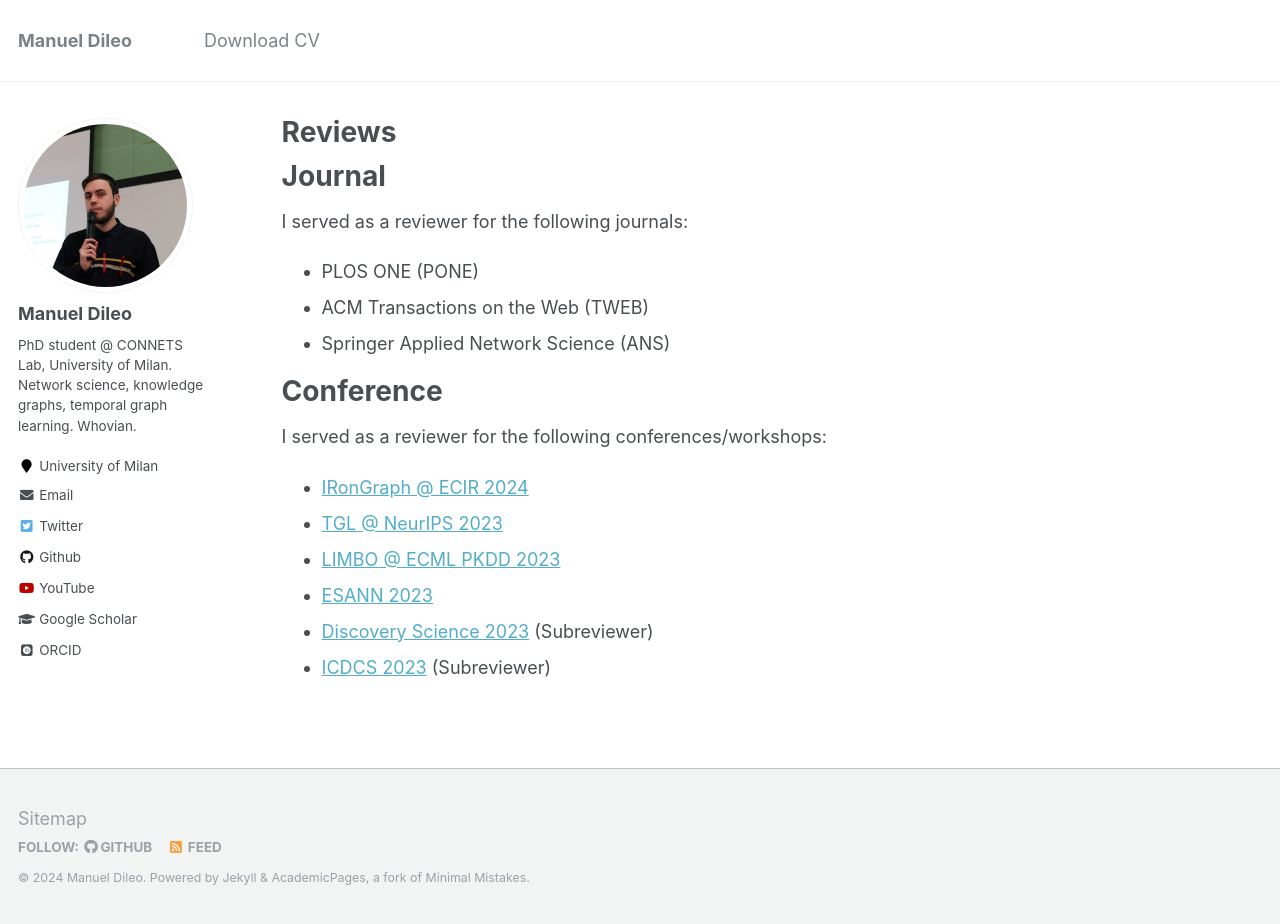
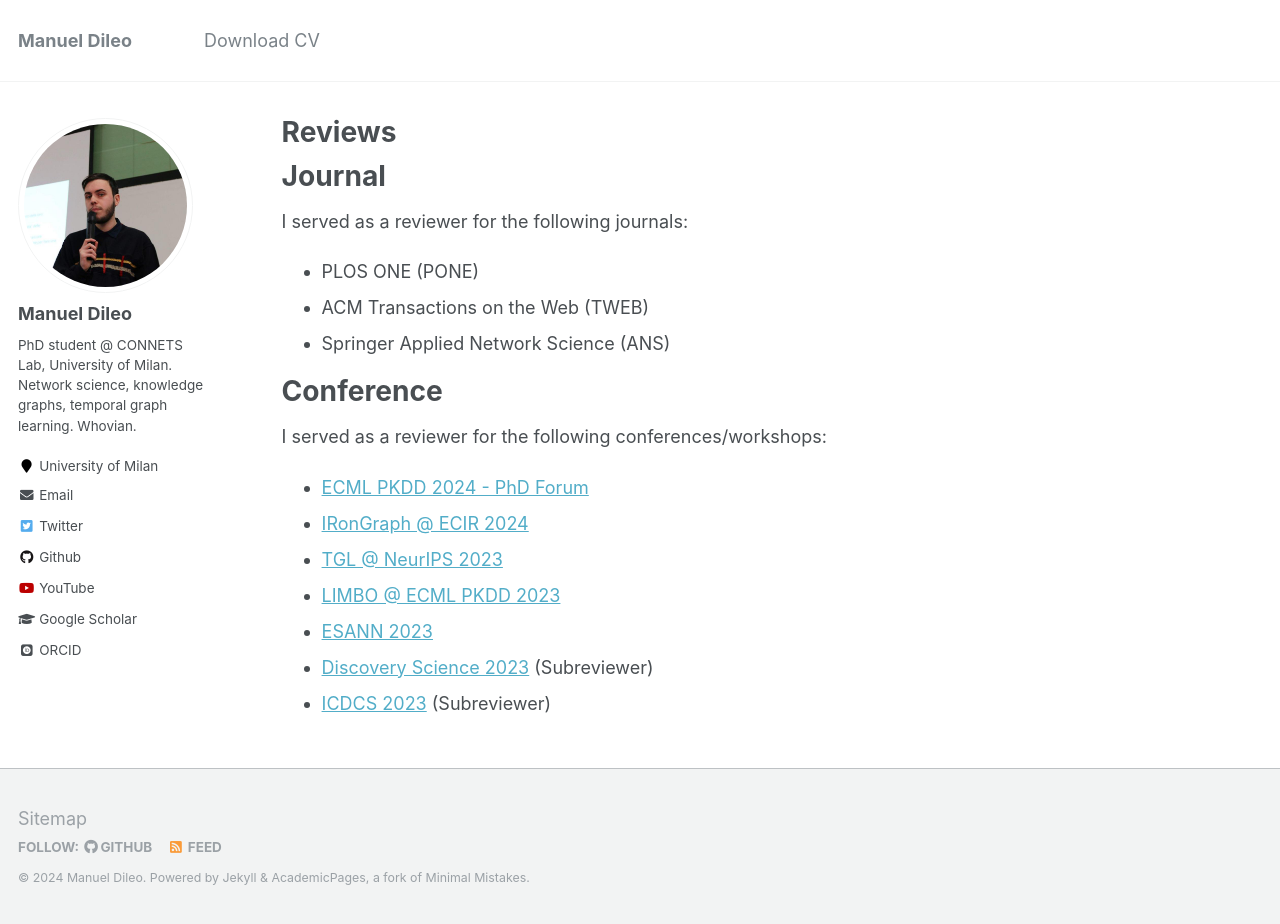
Before and after one commit to manuel-dileo/manuel-dileo.github.io, a Jekyll site: the page built from _pages/review.md, in a window 1280 px wide and 924 px high. Built offline with Jekyll 4.4.1, drawn with Linux system fonts in a browser that asks for light colours; some web fonts are replaced.

Commit message:
Update review.md

```diff
--- a/_pages/review.md
+++ b/_pages/review.md
@@ -16,6 +16,7 @@ I served as a reviewer for the following journals:
 Conference
 ======
 I served as a reviewer for the following conferences/workshops:
+- [ECML PKDD 2024 - PhD Forum](https://ecmlpkdd.org/2024/submissions-phd-forum/)
 - [IRonGraph @ ECIR 2024](https://irongraphs.github.io/ecir2024/)
 - [TGL @ NeurIPS 2023](https://sites.google.com/view/tglworkshop-2023/home)
 - [LIMBO @ ECML PKDD 2023](https://sites.google.com/view/limboecmlpkdd2023/home)
```
